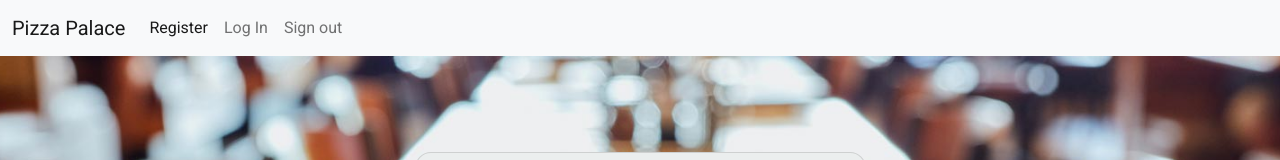
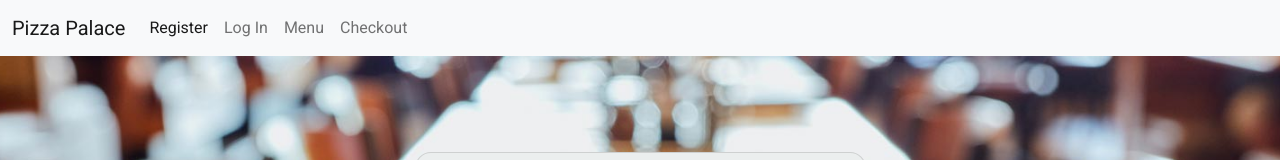
Before and after one commit to pizza-palace-bunch-a-guys-project-2/fe, an Angular app: page /login in a window 1280 px wide. Shown: the top 160 px of the page. Built offline with nearby package versions, Linux system fonts and the light colour scheme.

Commit message:
Update navbar.component.html

```diff
--- a/src/app/navbar/navbar.component.html
+++ b/src/app/navbar/navbar.component.html
@@ -1,6 +1,6 @@
 <nav class="navbar navbar-expand-lg navbar-light bg-light">
     <div class="container-fluid">
-      <a class="navbar-brand" href="#">Pizza Palace</a>
+      <a class="navbar-brand">Pizza Palace</a>
       <button class="navbar-toggler" type="button" data-bs-toggle="collapse" data-bs-target="#navbarNav" aria-controls="navbarNav" aria-expanded="false" aria-label="Toggle navigation">
         <span class="navbar-toggler-icon"></span>
       </button>
@@ -13,7 +13,10 @@
             <a class="nav-link" routerLink="login">Log In</a>
           </li>
           <li class="nav-item">
-            <a class="nav-link" routerLink="login">Sign out</a>
+            <a class="nav-link" routerLink="menu">Menu</a>
+          </li>
+          <li class="nav-item">
+            <a class="nav-link" routerLink="checkout">Checkout</a>
           </li>
         </ul>
       </div>
```
